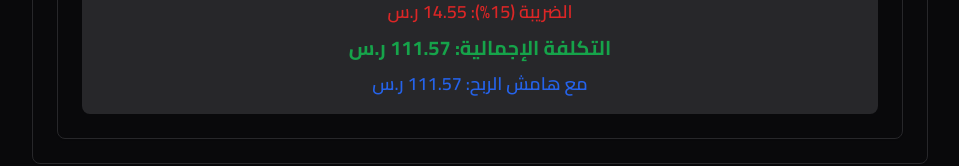
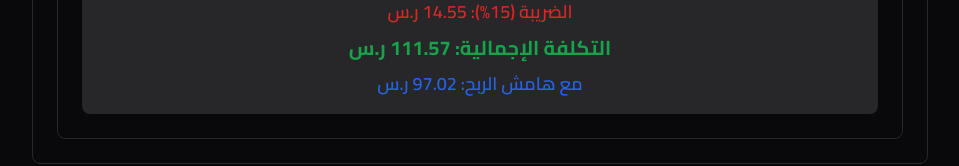
Before and after one commit to Nabilkarem911/cgpack, a React (Vite) app: page / in a window 1280 px wide. Shown: the part 730-896 px from the top of the page, without its empty margins (160-1119 px from the left). Built offline with nearby package versions, Linux system fonts and the light colour scheme.

Commit message:
Refactor tax calculation
Adjust the tax calculation to be outside of the profit margin calculation. The tax is now applied to the cost before the profit margin is added.

```diff
--- a/src/components/PrintingCalculator.tsx
+++ b/src/components/PrintingCalculator.tsx
@@ -101,10 +101,10 @@ const PrintingCalculator = () => {
     const selectedResult = results[selectedType];
     const costPerPiece = selectedResult.pieceCost;
     const totalCostWithoutTax = costPerPiece * quantity;
-    const tax = totalCostWithoutTax * 0.15;
-    const totalCostWithTax = totalCostWithoutTax + tax;
-    const profitAmount = totalCostWithTax * (profitMargin / 100);
-    const totalCostWithProfit = totalCostWithTax + profitAmount;
+    const profitAmount = totalCostWithoutTax * (profitMargin / 100);
+    const totalCostWithProfit = totalCostWithoutTax + profitAmount;
+    const tax = totalCostWithProfit * 0.15;
+    const totalCostWithTax = totalCostWithProfit + tax;
 
     return {
       withoutTax: totalCostWithoutTax,
```
